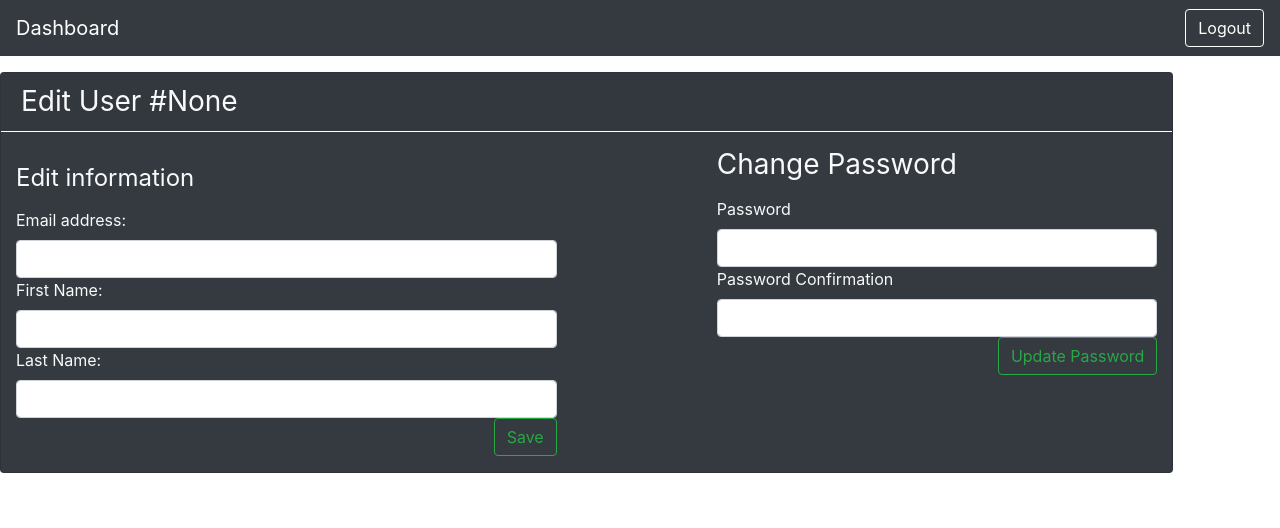
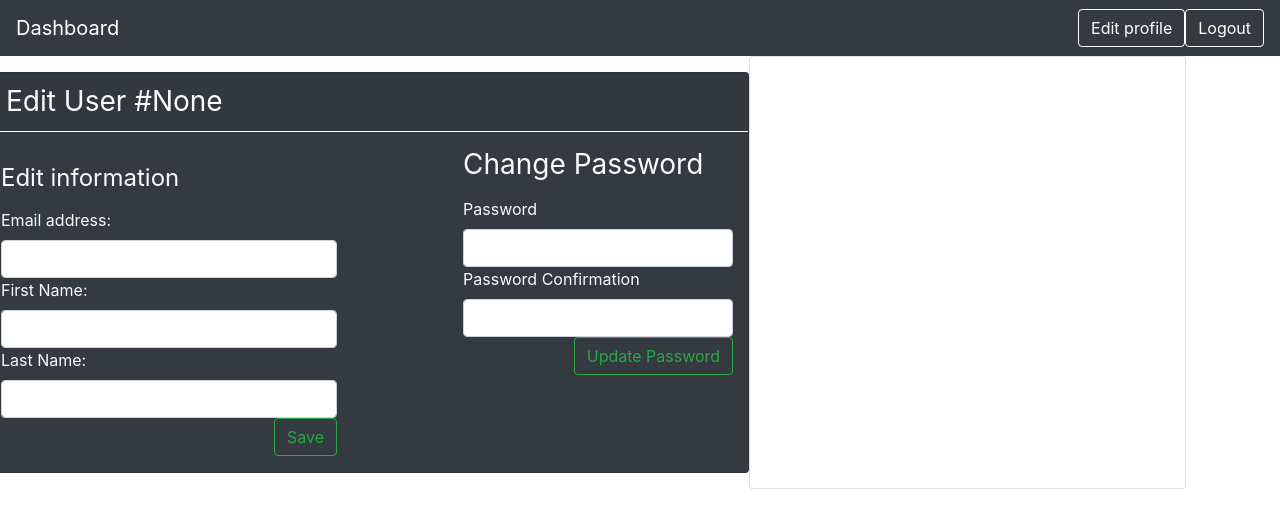
Before and after one commit to qnguyen3411/dashboard, a Django app: template apps/wallApp/templates/wallApp/edit.html in a window 1280 px wide. Shown: the top 528 px of the page. Run offline with Django 3.2, Linux system fonts and the light colour scheme; the template is opened without the code that fills it, so the values that code supplies are empty; parts of the project's set-up code (start-up, migrations or seed data) failed here and were passed over; some libraries are stand-ins or nearby versions.

Commit message:
admin and user edit  working

```diff
--- a/apps/wallApp/models.py
+++ b/apps/wallApp/models.py
@@ -10,8 +10,6 @@
                         check_all=False,
                         check_name=False,
                         check_email=False,
-                        check_email_format=False,
-                        check_email_exist=False,
                         check_password=False,
                         check_birthday=False):
         errors = {}
@@ -27,14 +25,14 @@
             elif not postData['last_name'].isalpha():
                 errors['last_name_noalpha'] = "Last name must consist of only characters"
         #EMAIL
-        if check_email_format or check_email or check_all:
+        if check_email or check_all:
             #IF INVALID FORMAT
             if len(postData['email']) < 1 :
                 errors['email_length'] = "Email must not be empty"
             elif not EMAIL_REGEX.match(postData['email']):
                 errors['email_invalid']= "Invalid email address"
             #IF ALREADY IN DATABSE
-            elif check_email_exist or check_email or check_all:
+            else:
                 match = self.filter(email=postData['email'])
                 if len(match):
                     errors['email_match'] = "Email is already in database"
--- a/apps/wallApp/templates/wallApp/edit.html
+++ b/apps/wallApp/templates/wallApp/edit.html
@@ -11,13 +11,15 @@
 <body>
     <nav class="navbar navbar-expand-md navbar-dark bg-dark text-white">
         <a class="navbar-brand" href="/">Dashboard</a>
-        <form action="/logout_process" class=" ml-auto">
+        <form action="/users/edit" class=" ml-auto">
+            <input type="submit" value="Edit profile" class="form-control btn-large btn-dark border-white ">
+        </form>
+        <form action="/logout_process" >
             <input type="submit" value="Logout" class="form-control btn-large btn-dark border-white ">
         </form>
-        </div>
     </nav>
-
-    <div class="card mainwrapper col-11 my-3 px-0 bg-dark text-light" >
+    <div class="row">
+        <div class="card mainwrapper col-7 my-3 px-0 bg-dark text-light" >
             <div class ="h3 card-header mb-3 font-weight-normal border-white">Edit User #{{user.id}}</div>
             <div class="row">
                 <div class="editInfo col-6">
@@ -50,6 +52,14 @@
 
             </div><!--end row-->
         </div><!--end mainwrapper-->
+        <div class="card col-4">
+            {% if messages %}
+            {% for message in messages %}
+            <li class="text-danger">{{message}}</li>
+            {% endfor %}
+            {% endif %}
+        </div>
+    </div>
 
 </body>
 </html>
--- a/apps/wallApp/templates/wallApp/editadmin.html
+++ b/apps/wallApp/templates/wallApp/editadmin.html
@@ -11,9 +11,13 @@
 <body>
     <nav class="navbar navbar-expand-md navbar-dark bg-dark text-white">
         <a class="navbar-brand" href="/">Dashboard</a>
-        <form action="/logout_process" class=" ml-auto">
+        <form action="/users/edit" class=" ml-auto">
+            <input type="submit" value="Edit profile" class="form-control btn-large btn-dark border-white ">
+        </form>
+        <form action="/logout_process" >
             <input type="submit" value="Logout" class="form-control btn-large btn-dark border-white ">
         </form>
+
         </div>
     </nav>
     <div class="row">
--- a/apps/wallApp/urls.py
+++ b/apps/wallApp/urls.py
@@ -10,7 +10,7 @@
     url(r'^admin$', views.admin_page),
     url(r'^users/(?P<id>\d+)/$', views.profile_page),
     url(r'^users/edit/$', views.user_edit_page),
-    url(r'^admin/(?P<id>\d+)/edit$', views.admin_edit_page),
+    url(r'^admin/edit/(?P<id>\d+)$', views.admin_edit_page),
 
     #PROCESS ROUTES
     url(r'^login_process$', views.login_process),
```
Also changed, not shown: apps/wallApp/templates/wallApp/admin.html (+6 -5 lines), apps/wallApp/templates/wallApp/dashboard.html (+4 -3 lines), apps/wallApp/views.py (+16 -10 lines), db.sqlite3. Lines whose indentation alone changed are shown as unchanged.
